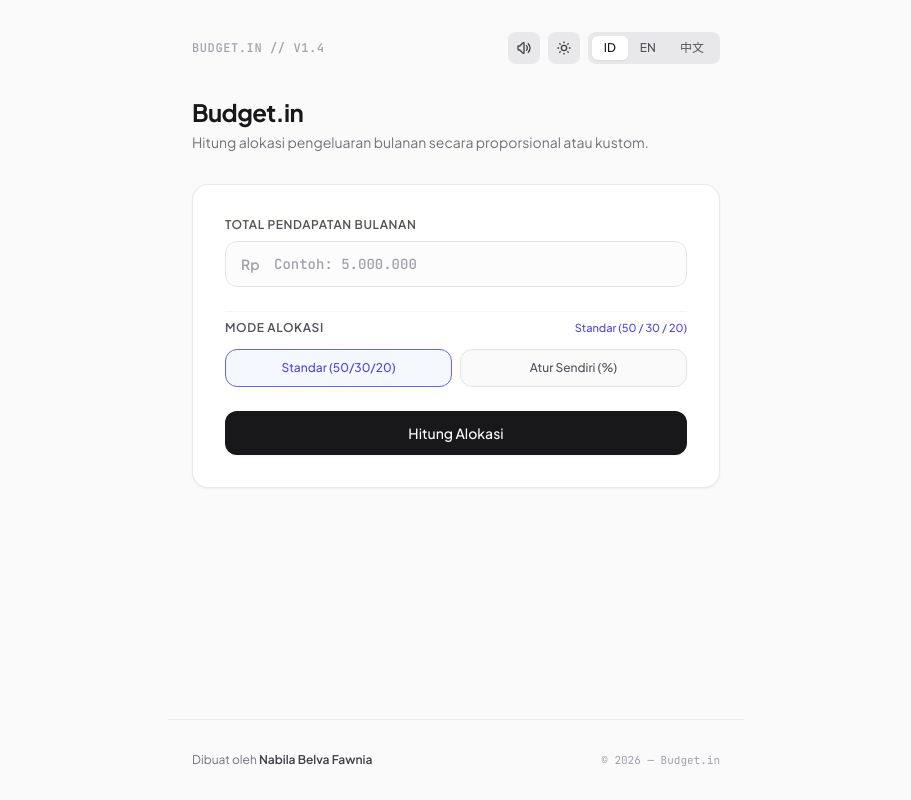
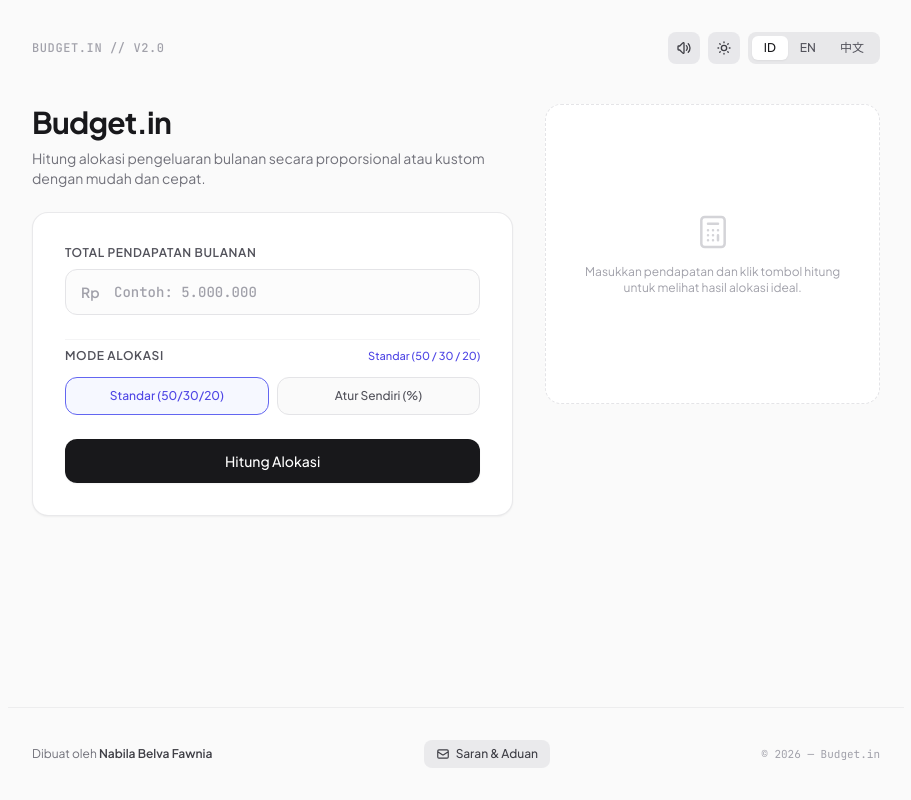
Before and after one commit to belvafwn/budget.in, a plain HTML site: page index.html in a window 1280 px wide. Both pictures are taken after a click on the button "ID". Shown: the whole page, without its empty margins (184-1095 px from the left). Drawn offline with nearby package versions, Linux system fonts and the light colour scheme.

Commit message:
Update index.html

```diff
--- a/index.html
+++ b/index.html
@@ -37,8 +37,8 @@
 <body class="bg-zinc-50 dark:bg-zinc-950 text-zinc-900 dark:text-zinc-100 antialiased min-h-screen flex flex-col justify-between selection:bg-indigo-500 selection:text-white transition-colors duration-200">
 
     <!-- Top Navigation / Controls Bar -->
-    <header class="w-full max-w-xl mx-auto px-6 pt-8 flex justify-between items-center">
-        <span class="text-xs font-mono font-medium tracking-wider text-zinc-400 dark:text-zinc-500 uppercase">budget.in // v1.4</span>
+    <header class="w-full max-w-4xl mx-auto px-6 pt-8 flex justify-between items-center">
+        <span class="text-xs font-mono font-medium tracking-wider text-zinc-400 dark:text-zinc-500 uppercase">budget.in // v2.0</span>
 
         <div class="flex items-center gap-2">
             <!-- Sound Effect Toggle Button -->
@@ -60,19 +60,20 @@
         </div>
     </header>
 
-    <!-- Main Container -->
-    <main class="w-full max-w-xl mx-auto px-6 py-8 flex-grow">
+    <!-- Main Container (Responsive: Mobile Stacked, Desktop Side-by-Side Grid) -->
+    <main class="w-full max-w-4xl mx-auto px-6 py-10 flex-grow grid grid-cols-1 md:grid-cols-12 gap-8 items-start">
 
-        <!-- Heading Section -->
-        <div class="mb-8">
-            <h1 id="ui-title" class="text-2xl font-bold tracking-tight text-zinc-900 dark:text-zinc-50">Budget.in</h1>
-            <p id="ui-subtitle" class="text-sm text-zinc-500 dark:text-zinc-400 mt-1">Hitung alokasi pengeluaran bulanan secara proporsional atau kustom.</p>
+        <!-- Kolom Kiri: Header & Input (Desktop 7 Kolom) -->
+        <div class="md:col-span-7 space-y-6">
+            <div>
+                <h1 id="ui-title" class="text-3xl font-extrabold tracking-tight text-zinc-900 dark:text-zinc-50">Budget.in</h1>
+                <p id="ui-subtitle" class="text-sm text-zinc-500 dark:text-zinc-400 mt-2">Hitung alokasi pengeluaran bulanan secara proporsional atau kustom dengan mudah dan cepat.</p>
             </div>
 
             <!-- Calculator Card -->
             <div class="bg-white dark:bg-zinc-900 rounded-2xl border border-zinc-200/80 dark:border-zinc-800 shadow-sm p-6 sm:p-8 space-y-6 transition-colors duration-200">
 
-            <!-- Input Field: Pendapatan -->
+                <!-- Input Field -->
                 <div>
                     <label id="ui-label-income" for="incomeInput" class="block text-xs font-semibold text-zinc-600 dark:text-zinc-400 uppercase tracking-wider mb-2">Total Pendapatan Bulanan</label>
                     <div class="relative flex items-center">
@@ -133,9 +134,20 @@
                     Hitung Alokasi
                 </button>
 
+            </div>
+        </div>
+
+        <!-- Kolom Kanan: Hasil Perhitungan (Desktop 5 Kolom) -->
+        <div class="md:col-span-5 w-full">
+            <!-- Placeholder awal sebelum dihitung -->
+            <div id="emptyResultState" class="bg-white dark:bg-zinc-900 rounded-2xl border border-dashed border-zinc-200 dark:border-zinc-800 p-8 text-center flex flex-col items-center justify-center h-full min-h-[300px]">
+                <svg class="w-10 h-10 text-zinc-300 dark:text-zinc-700 mb-3" fill="none" stroke="currentColor" viewBox="0 0 24 24"><path stroke-linecap="round" stroke-linejoin="round" stroke-width="1.5" d="M9 7h6m0 10v-3m-3 3h.01M9 17h.01M9 14h.01M12 14h.01M15 11h.01M12 11h.01M9 11h.01M7 21h10a2 2 0 002-2V5a2 2 0 00-2-2H7a2 2 0 00-2 2v14a2 2 0 002 2z"></path></svg>
+                <p id="ui-empty-text" class="text-xs text-zinc-400 dark:text-zinc-500">Masukkan pendapatan dan klik tombol hitung untuk melihat hasil alokasi ideal.</p>
+            </div>
+
             <!-- Results Section -->
-            <div id="resultContainer" class="hidden space-y-4 pt-4 border-t border-zinc-100 dark:border-zinc-800 fade-in">
-                <h2 id="ui-result-heading" class="text-xs font-semibold text-zinc-400 dark:text-zinc-500 uppercase tracking-wider">Hasil Alokasi Ideal</h2>
+            <div id="resultContainer" class="hidden bg-white dark:bg-zinc-900 rounded-2xl border border-zinc-200/80 dark:border-zinc-800 shadow-sm p-6 sm:p-8 space-y-4 fade-in">
+                <h2 id="ui-result-heading" class="text-xs font-semibold text-zinc-400 dark:text-zinc-500 uppercase tracking-wider mb-2">Hasil Alokasi Ideal</h2>
 
                 <!-- Category 1 -->
                 <div class="bg-zinc-50/60 dark:bg-zinc-800/40 p-4 rounded-xl border border-zinc-100 dark:border-zinc-800 flex justify-between items-center">
@@ -167,14 +179,21 @@
                     <span id="val-savings" class="text-sm sm:text-base font-bold text-zinc-900 dark:text-zinc-100 font-mono">0</span>
                 </div>
             </div>
-
         </div>
 
     </main>
 
-    <!-- Footer Otentik dengan Nama Lengkap -->
-    <footer class="w-full max-w-xl mx-auto px-6 py-8 border-t border-zinc-200/60 dark:border-zinc-800 flex flex-col sm:flex-row justify-between items-center gap-2 text-xs text-zinc-500 dark:text-zinc-400">
+    <!-- Footer Otentik dengan Nama Lengkap & Tombol Saran/Aduan -->
+    <footer class="w-full max-w-4xl mx-auto px-6 py-8 border-t border-zinc-200/60 dark:border-zinc-800 flex flex-col md:flex-row justify-between items-center gap-4 text-xs text-zinc-500 dark:text-zinc-400">
         <span>Dibuat oleh <strong class="text-zinc-700 dark:text-zinc-300 font-semibold">Nabila Belva Fawnia</strong></span>
+
+        <!-- Tombol Saran & Aduan yang mengarah ke email -->
+        <a href="mailto:nabilabelvafawnia@gmail.com?subject=Saran%20dan%20Aduan%20Budget.in"
+           class="inline-flex items-center gap-1.5 px-3 py-1.5 rounded-lg bg-zinc-200/70 dark:bg-zinc-800 hover:bg-zinc-300 dark:hover:bg-zinc-700 text-zinc-700 dark:text-zinc-300 transition-all font-medium">
+            <svg class="w-3.5 h-3.5" fill="none" stroke="currentColor" viewBox="0 0 24 24"><path stroke-linecap="round" stroke-linejoin="round" stroke-width="2" d="M3 8l7.89 5.26a2 2 0 002.22 0L21 8M5 19h14a2 2 0 002-2V7a2 2 0 00-2-2H5a2 2 0 00-2 2v10a2 2 0 002 2z"></path></svg>
+            <span id="ui-feedback-btn">Saran & Aduan</span>
+        </a>
+
         <span class="font-mono text-[11px] text-zinc-400 dark:text-zinc-500">© 2026 — Budget.in</span>
     </footer>
 
@@ -183,7 +202,7 @@
         const translationDict = {
             id: {
                 title: "Budget.in",
-                subtitle: "Hitung alokasi pengeluaran bulanan secara proporsional atau kustom.",
+                subtitle: "Hitung alokasi pengeluaran bulanan secara proporsional atau kustom dengan mudah dan cepat.",
                 labelIncome: "Total Pendapatan Bulanan",
                 currency: "Rp",
                 placeholder: "Contoh: 5.000.000",
@@ -204,11 +223,13 @@
                 lblSlider1: "Kebutuhan Pokok",
                 lblSlider2: "Keinginan",
                 lblSlider3: "Tabungan",
-                warnSlider: "Total persentase harus pas 100% ya!"
+                warnSlider: "Total persentase harus pas 100% ya!",
+                emptyText: "Masukkan pendapatan dan klik tombol hitung untuk melihat hasil alokasi ideal.",
+                feedbackBtn: "Saran & Aduan"
             },
             en: {
                 title: "Budget.in",
-                subtitle: "Calculate your monthly expense allocation proportionally or custom.",
+                subtitle: "Calculate your monthly expense allocation proportionally or custom easily and quickly.",
                 labelIncome: "Total Monthly Income",
                 currency: "$",
                 placeholder: "Example: 5,000",
@@ -229,11 +250,13 @@
                 lblSlider1: "Needs",
                 lblSlider2: "Wants",
                 lblSlider3: "Savings",
-                warnSlider: "Total percentage must equal 100%!"
+                warnSlider: "Total percentage must equal 100%!",
+                emptyText: "Enter your income and click calculate to view the ideal allocation results.",
+                feedbackBtn: "Feedback & Support"
             },
             zh: {
                 title: "Budget.in",
-                subtitle: "按比例或自定义计算您的每月开支分配方案。",
+                subtitle: "轻松快速地按比例或自定义计算您的每月开支分配方案。",
                 labelIncome: "每月总收入",
                 currency: "¥",
                 placeholder: "例如: 5,000",
@@ -254,7 +277,9 @@
                 lblSlider1: "必要开销",
                 lblSlider2: "个人欲望",
                 lblSlider3: "储蓄投资",
-                warnSlider: "总百分比必须刚好等于 100%！"
+                warnSlider: "总百分比必须刚好等于 100%！",
+                emptyText: "请输入收入并点击计算按钮以查看理想的分配结果。",
+                feedbackBtn: "意见反馈"
             }
         };
 
@@ -266,7 +291,6 @@
         let customPct3 = 20;
         let soundEnabled = true;
 
-        // Web Audio API untuk Efek Suara Mekanis Real-Time (Tanpa file eksternal)
         let audioCtx = null;
 
         function initAudio() {
@@ -280,25 +304,18 @@
             try {
                 initAudio();
                 if (audioCtx.state === 'suspended') audioCtx.resume();
-
                 const osc = audioCtx.createOscillator();
                 const gain = audioCtx.createGain();
-
                 osc.type = 'sine';
                 osc.frequency.setValueAtTime(600, audioCtx.currentTime);
                 osc.frequency.exponentialRampToValueAtTime(200, audioCtx.currentTime + 0.04);
-
                 gain.gain.setValueAtTime(0.08, audioCtx.currentTime);
                 gain.gain.exponentialRampToValueAtTime(0.001, audioCtx.currentTime + 0.04);
-
                 osc.connect(gain);
                 gain.connect(audioCtx.destination);
-
                 osc.start();
                 osc.stop(audioCtx.currentTime + 0.04);
-            } catch (e) {
-                // Ignore silent browser audio restrictions
-            }
+            } catch (e) {}
         }
 
         function playTypeSound() {
@@ -306,19 +323,14 @@
             try {
                 initAudio();
                 if (audioCtx.state === 'suspended') audioCtx.resume();
-
                 const osc = audioCtx.createOscillator();
                 const gain = audioCtx.createGain();
-
                 osc.type = 'triangle';
                 osc.frequency.setValueAtTime(800 + Math.random() * 200, audioCtx.currentTime);
-
                 gain.gain.setValueAtTime(0.04, audioCtx.currentTime);
                 gain.gain.exponentialRampToValueAtTime(0.001, audioCtx.currentTime + 0.02);
-
                 osc.connect(gain);
                 gain.connect(audioCtx.destination);
-
                 osc.start();
                 osc.stop(audioCtx.currentTime + 0.02);
             } catch (e) {}
@@ -335,7 +347,6 @@
             }
         }
 
-        // Input & Format Handler
         function handleIncomeInput(inputElement) {
             playTypeSound();
             let rawValue = inputElement.value.replace(/\D/g, '');
@@ -352,7 +363,6 @@
             return parseFloat(rawValue.replace(/\./g, '')) || 0;
         }
 
-        // Toggle Theme
         function toggleTheme() {
             playClickSound();
             const htmlEl = document.documentElement;
@@ -460,6 +470,8 @@
             document.getElementById('ui-slider-1-label').innerText = t.lblSlider1;
             document.getElementById('ui-slider-2-label').innerText = t.lblSlider2;
             document.getElementById('ui-slider-3-label').innerText = t.lblSlider3;
+            document.getElementById('ui-empty-text').innerText = t.emptyText;
+            document.getElementById('ui-feedback-btn').innerText = t.feedbackBtn;
 
             document.getElementById('ui-mode-desc').innerText = (allocationMode === 'standard') ? t.modeDescStd : t.modeDescCust;
 
@@ -485,6 +497,7 @@
 
             cachedIncome = incomeValue;
             renderValues(incomeValue);
+            document.getElementById('emptyResultState').classList.add('hidden');
             document.getElementById('resultContainer').classList.remove('hidden');
         }
 
```
Lines whose indentation alone changed are shown as unchanged.
